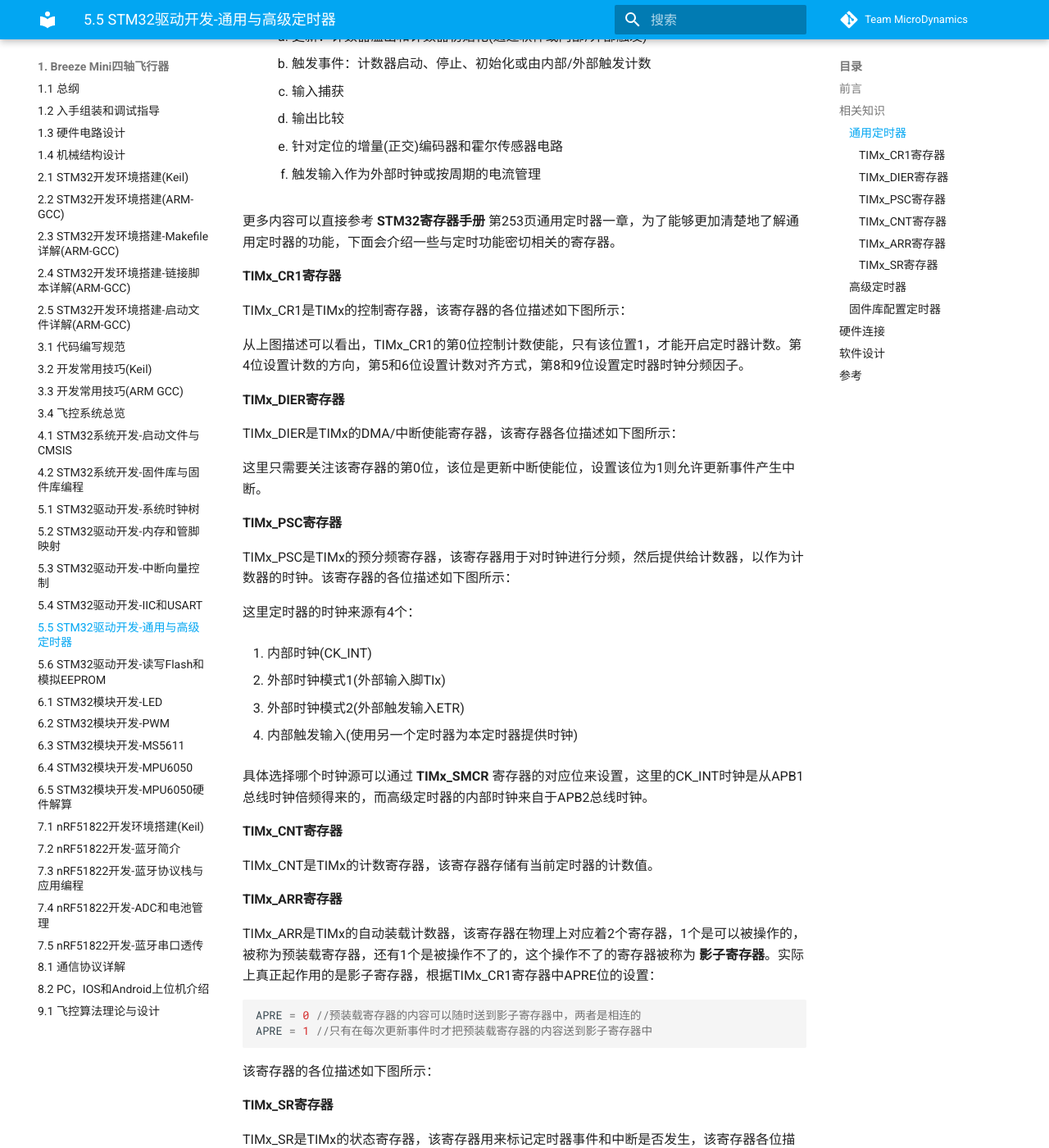
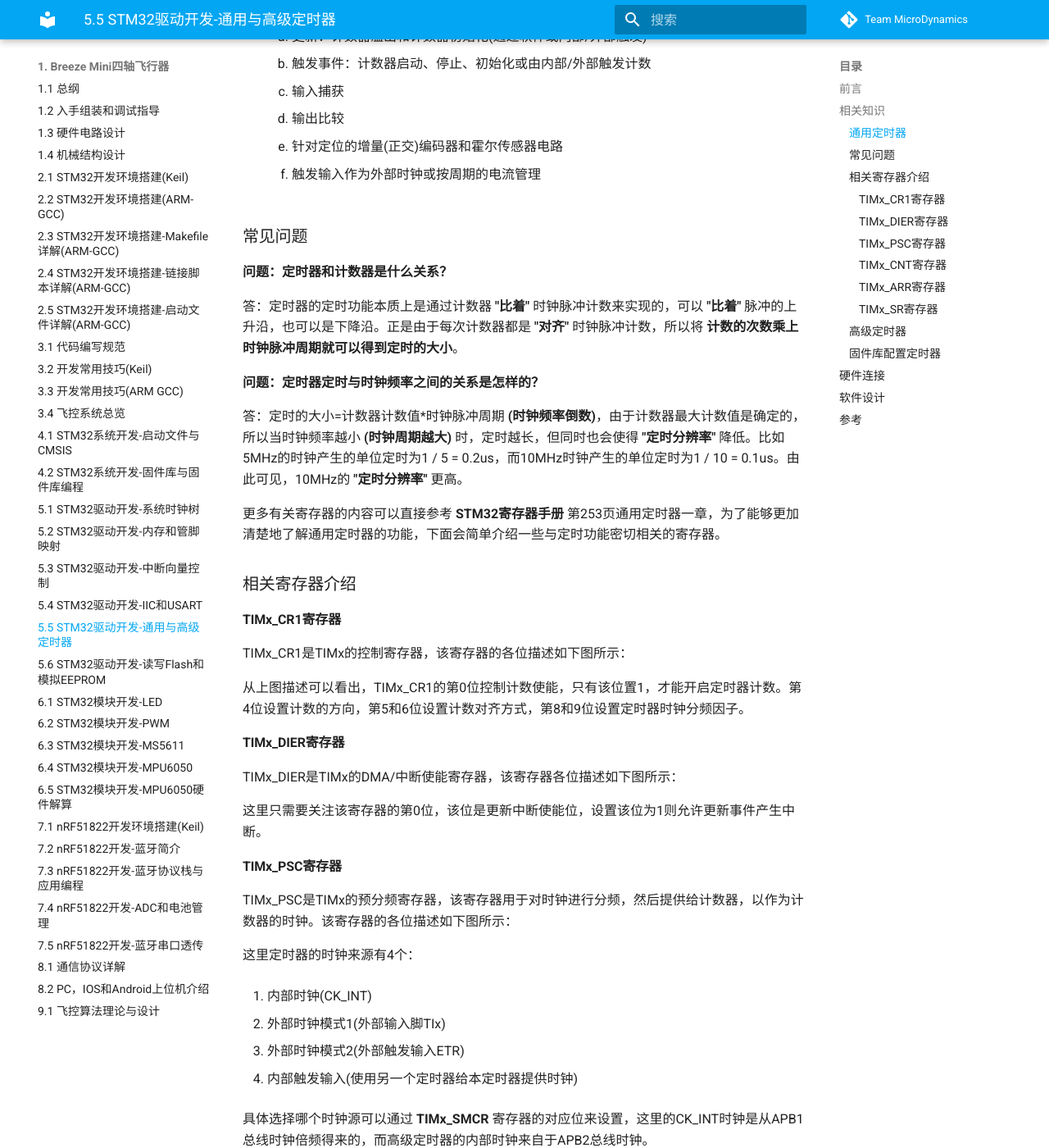
Before and after one commit to microdynamics/microdynamics_website_development, an MkDocs documentation site: the page built from docs/1. Breeze Mini四轴飞行器/5.5 STM32驱动开发-通用与高级定时器.md, in a window 1280 px wide and 1400 px high, scrolled down 939 px. Shown: the whole window at 82% size. Built offline with MkDocs 1.6.1 and Material for MkDocs 9.7.7, drawn with Linux system fonts in a browser that asks for light colours; comment, search, counter and statistics services are not loaded; some of the changed text lies outside the part shown.

Commit message:
Modify timer wiki

````diff
--- a/docs/1. Breeze Mini四轴飞行器/5.5 STM32驱动开发-通用与高级定时器.md
+++ b/docs/1. Breeze Mini四轴飞行器/5.5 STM32驱动开发-通用与高级定时器.md
@@ -2,7 +2,7 @@ title: 5.5 STM32驱动开发-通用与高级定时器
 
 ## 前言
 
-这里主要讲解 **Breeze Mini** 的内部定时器，完整代码在工程目录下的 **Drivers** 子目录下的 **stm32f10x_driver_timer.c** 和 **stm32f10x_driver_timer.h** 中，该代码主要是驱动定时器产生不同长度的定时中断来控制main函数调用相应函数，实现中断嵌套功能。同时也是为了后面讲解PWM功能模块做铺垫。
+这里主要讲解 **Breeze Mini** 的内部定时器，完整代码在工程目录下的 **Drivers** 子目录下的 **stm32f10x_driver_timer.c** 和 **stm32f10x_driver_timer.h** 中，该代码主要是驱动定时器产生不同时间长度的定时中断来控制main函数调用相应函数，进而实现 **中断嵌套** 功能。同时也是为了后面讲解PWM功能模块做铺垫。
 
 ## 相关知识
 
@@ -14,7 +14,7 @@ STM32F1系列的通用定时器是一个通过可编程预分频器 **(PSC)**
 
 2. 具有一个16位可编程预分频器(TIMx_PSC)，计数器时钟频率的分频系数范围为1~65535
 
-3. 拥有4个独立通道，可以被配置成如下功能：
+3. 拥有4个独立通道，可以被分别配置成如下功能：
 
     1. 输入捕获
 
@@ -40,7 +40,19 @@ STM32F1系列的通用定时器是一个通过可编程预分频器 **(PSC)**
 
     6. 触发输入作为外部时钟或按周期的电流管理
 
-更多内容可以直接参考 **STM32寄存器手册** 第253页通用定时器一章，为了能够更加清楚地了解通用定时器的功能，下面会介绍一些与定时功能密切相关的寄存器。
+### 常见问题
+
+**问题：定时器和计数器是什么关系？**
+
+答：定时器的定时功能本质上是通过计数器 **"比着"** 时钟脉冲计数来实现的，可以 **"比着"** 脉冲的上升沿，也可以是下降沿。正是由于每次计数器都是 **"对齐"** 时钟脉冲计数，所以将 **计数的次数乘上时钟脉冲周期就可以得到定时的大小**。
+
+**问题：定时器定时与时钟频率之间的关系是怎样的？**
+
+答：定时的大小=计数器计数值*时钟脉冲周期 **(时钟频率倒数)**，由于计数器最大计数值是确定的，所以当时钟频率越小 **(时钟周期越大)** 时，定时越长，但同时也会使得 **"定时分辨率"** 降低。比如5MHz的时钟产生的单位定时为1 / 5 = 0.2us，而10MHz时钟产生的单位定时为1 / 10 = 0.1us。由此可见，10MHz的 **"定时分辨率"** 更高。
+
+更多有关寄存器的内容可以直接参考 **STM32寄存器手册** 第253页通用定时器一章，为了能够更加清楚地了解通用定时器的功能，下面会简单介绍一些与定时功能密切相关的寄存器。
+
+### 相关寄存器介绍
 
 #### TIMx_CR1寄存器
 
@@ -66,7 +78,7 @@ TIMx_PSC是TIMx的预分频寄存器，该寄存器用于对时钟进行分频
 
 3. 外部时钟模式2(外部触发输入ETR)
 
-4. 内部触发输入(使用另一个定时器为本定时器提供时钟)
+4. 内部触发输入(使用另一个定时器给本定时器提供时钟)
 
 具体选择哪个时钟源可以通过 **TIMx_SMCR** 寄存器的对应位来设置，这里的CK_INT时钟是从APB1总线时钟倍频得来的，而高级定时器的内部时钟来自于APB2总线时钟。
 
@@ -76,7 +88,7 @@ TIMx_CNT是TIMx的计数寄存器，该寄存器存储有当前定时器的计
 
 #### TIMx_ARR寄存器
 
-TIMx_ARR是TIMx的自动装载计数器，该寄存器在物理上对应着2个寄存器，1个是可以被操作的，被称为预装载寄存器，还有1个是被操作不了的，这个操作不了的寄存器被称为 **影子寄存器**。实际上真正起作用的是影子寄存器，根据TIMx_CR1寄存器中APRE位的设置：
+TIMx_ARR是TIMx的自动装载计数器，该寄存器在物理上对应着2个寄存器，1个是可以被操作的，被称为 **预装载寄存器**，还有1个是被操作不了的，这个操作不了的寄存器被称为 **影子寄存器**。实际上真正起作用的是影子寄存器，根据TIMx_CR1寄存器中APRE位的设置：
 
 ```c
 APRE = 0 //预装载寄存器的内容可以随时送到影子寄存器中，两者是相连的
@@ -89,13 +101,15 @@ APRE = 1 //只有在每次更新事件时才把预装载寄存器的内容送到
 
 TIMx_SR是TIMx的状态寄存器，该寄存器用来标记定时器事件和中断是否发生，该寄存器各位描述如下图所示：
 
-关于定时器更多的详细描述请参考 **STM32寄存器手册** 第282页，只要对上面介绍的寄存器进行设置，就可以使用通用定时器产生要求的延时信号。
+关于定时器更多的详细描述请参考 **STM32寄存器手册** 第282页，只要对上面介绍的寄存器进行设置，就可以使用通用定时器产生要求的定时信号。
 
 ### 高级定时器
 
+高级定时器在 **Breeze Mini** 飞控代码中没有被使用，所以这里就不再进行介绍。
+
 ### 固件库配置定时器
 
-定时器相关的库函数在 **FWLib** 目录下的 **stm32f10x_tim.c** 和 **stm32f10x_tim.h** 中。这里以通用定时器TIMI3为例来介绍如何通过官方固件库来操作、配置定时器。首先由于TIM3是APB1下的外设，所以需要先使能APB1外设对应于TIM3的时钟，调用的函数是：
+定时器相关的库函数在 **FWLib** 目录下的 **stm32f10x_tim.c** 和 **stm32f10x_tim.h** 中。这里以通用定时器TIM3为例来介绍如何通过官方固件库来操作、配置定时器。首先由于TIM3是APB1总线下的外设，所以需要先使能APB1外设对应于TIM3的时钟，调用的函数是：
 
 ```c
 RCC_APB1PeriphClockCmd(RCC_APB1Periph_TIM3, ENABLE);
````
Also changed, not shown: other parts of docs/1. Breeze Mini四轴飞行器/5.5 STM32驱动开发-通用与高级定时器.md (+2 -2 lines).
